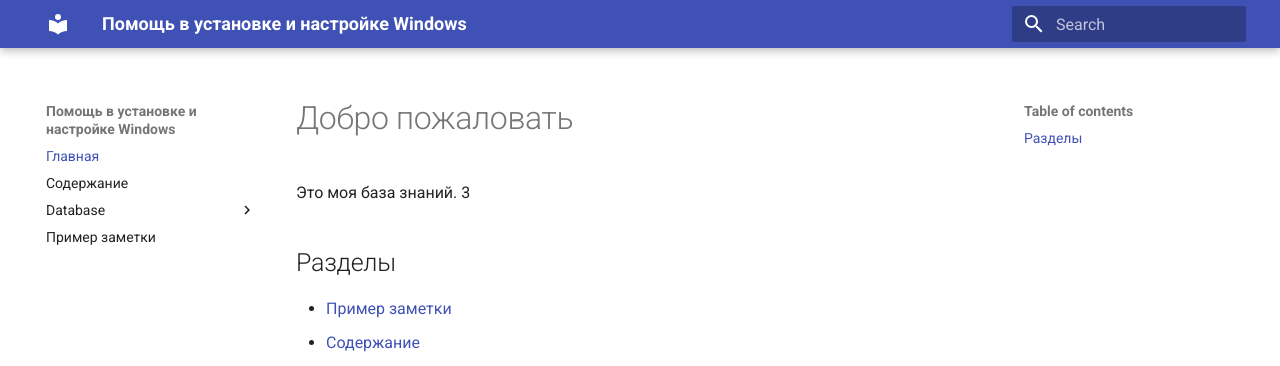
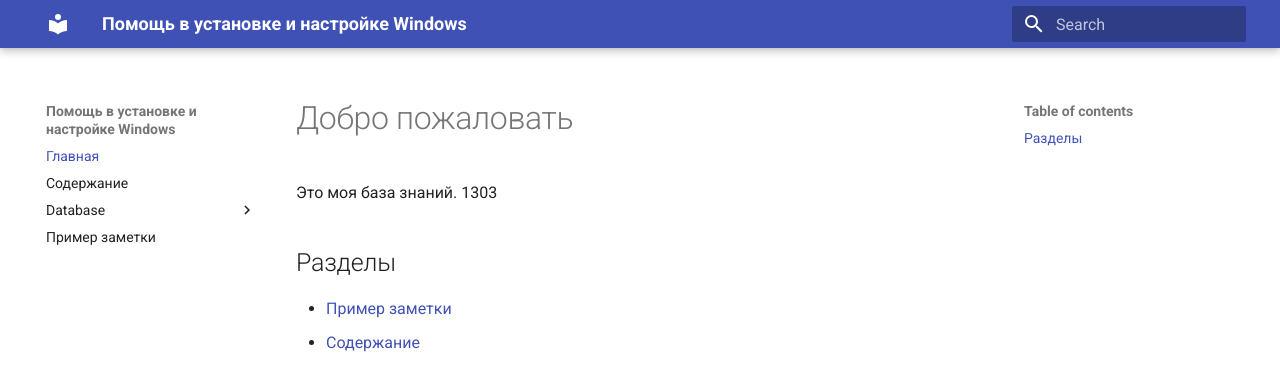
Before and after one commit to SergeiKirillov/sergeikirillov.github.io, an MkDocs documentation site: the page built from docs/index.md, in a window 1280 px wide. Shown: the top 366 px of the page. Built offline with MkDocs 1.6.1 and Material for MkDocs 9.7.7, drawn with Linux system fonts in a browser that asks for light colours.

Commit message:
Внесение изменений на работе с помощью командной строки

```diff
--- a/docs/index.md
+++ b/docs/index.md
@@ -1,8 +1,9 @@
 # Добро пожаловать
 
-Это моя база знаний. 3
+Это моя база знаний. 1303
 
 ## Разделы
-- [Пример заметки](note1.md)
-- [Содержание](content.md)
-- [Клиенты для баз данных](DataBase/Clients.md)
+
+* [Пример заметки](note1.md)
+* [Содержание](content.md)
+* [Клиенты для баз данных](DataBase/Clients.md)
```
